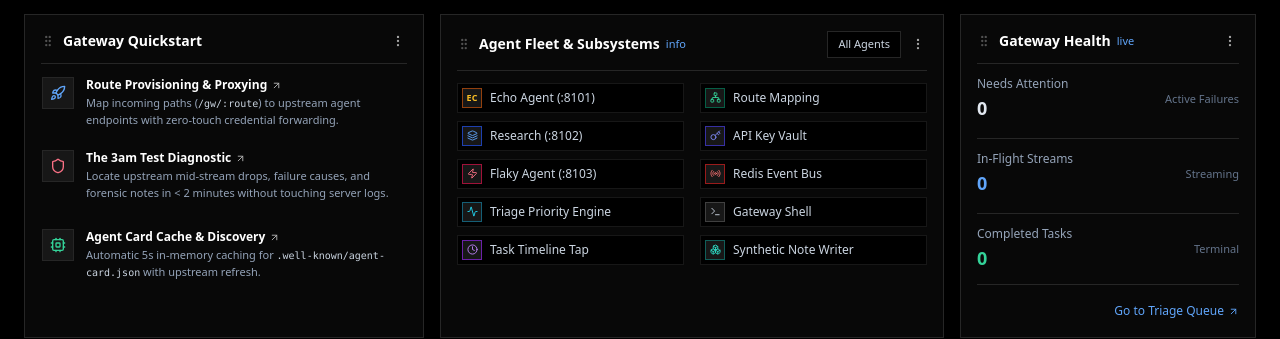
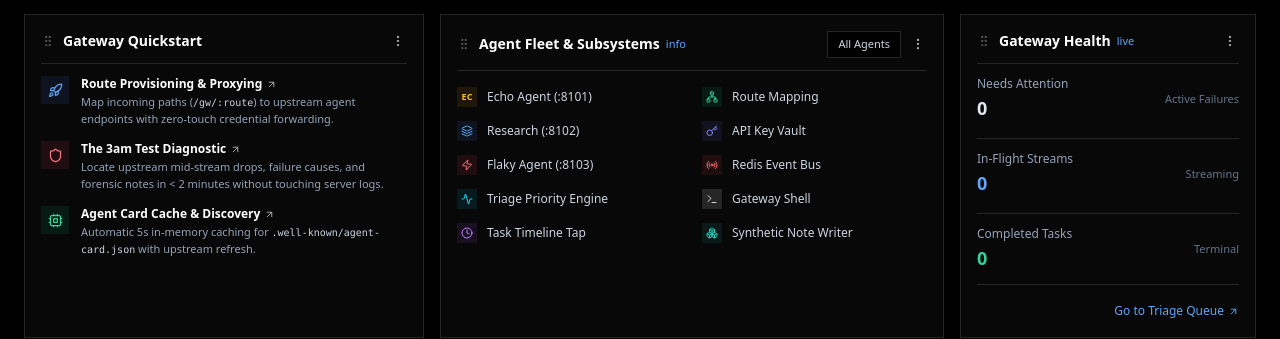
Before and after one commit to Average-Chief/Vorax, a React (Vite) app in the folder dashboard/: page / in a window 1280 px wide. Shown: the part 287-626 px from the top of the page. Built offline with nearby package versions, Linux system fonts and the light colour scheme; no server answers.

Commit message:
style(dashboard): remove bounding boxes from agent fleet and subsystem features

```diff
--- a/dashboard/src/pages/ConsoleHome.tsx
+++ b/dashboard/src/pages/ConsoleHome.tsx
@@ -151,11 +151,11 @@ export function ConsoleHome({
             <div className="space-y-3.5">
               {/* Item 1 */}
               <div
-                className="flex items-start gap-3 group cursor-pointer border border-transparent hover:border-neutral-800 p-1.5 -m-1.5 transition-colors"
+                className="flex items-start gap-3 group cursor-pointer transition-colors"
                 onClick={() => onNavigate('gateway')}
               >
-                <div className="w-8 h-8 bg-neutral-900 border border-neutral-800 flex items-center justify-center text-blue-400 shrink-0">
-                  <Rocket size={16} />
+                <div className="w-7 h-7 bg-blue-500/10 text-blue-400 flex items-center justify-center shrink-0">
+                  <Rocket size={15} />
                 </div>
                 <div className="space-y-0.5">
                   <div className="text-xs font-semibold text-white group-hover:text-blue-400 flex items-center gap-1 transition-colors">
@@ -170,11 +170,11 @@ export function ConsoleHome({
 
               {/* Item 2 */}
               <div
-                className="flex items-start gap-3 group cursor-pointer border border-transparent hover:border-neutral-800 p-1.5 -m-1.5 transition-colors"
+                className="flex items-start gap-3 group cursor-pointer transition-colors"
                 onClick={() => onNavigate('tasks')}
               >
-                <div className="w-8 h-8 bg-neutral-900 border border-neutral-800 flex items-center justify-center text-rose-400 shrink-0">
-                  <Shield size={16} />
+                <div className="w-7 h-7 bg-rose-500/10 text-rose-400 flex items-center justify-center shrink-0">
+                  <Shield size={15} />
                 </div>
                 <div className="space-y-0.5">
                   <div className="text-xs font-semibold text-white group-hover:text-rose-400 flex items-center gap-1 transition-colors">
@@ -189,11 +189,11 @@ export function ConsoleHome({
 
               {/* Item 3 */}
               <div
-                className="flex items-start gap-3 group cursor-pointer border border-transparent hover:border-neutral-800 p-1.5 -m-1.5 transition-colors"
+                className="flex items-start gap-3 group cursor-pointer transition-colors"
                 onClick={() => onNavigate('agents')}
               >
-                <div className="w-8 h-8 bg-neutral-900 border border-neutral-800 flex items-center justify-center text-emerald-400 shrink-0">
-                  <Cpu size={16} />
+                <div className="w-7 h-7 bg-emerald-500/10 text-emerald-400 flex items-center justify-center shrink-0">
+                  <Cpu size={15} />
                 </div>
                 <div className="space-y-0.5">
                   <div className="text-xs font-semibold text-white group-hover:text-emerald-400 flex items-center gap-1 transition-colors">
@@ -209,7 +209,7 @@ export function ConsoleHome({
           </div>
         </div>
 
-        {/* Widget 2: Fleet Agents & Subsystems (col-span-5) */}
+        {/* Widget 2: Fleet Agents & Subsystems (col-span-5) - Clean borderless rows */}
         <div className="lg:col-span-5 bg-[#080808] border border-neutral-800 p-4 flex flex-col justify-between hover:border-neutral-700 transition-colors">
           <div>
             <div className="flex items-center justify-between pb-3 border-b border-neutral-800 mb-3">
@@ -233,111 +233,111 @@ export function ConsoleHome({
               </div>
             </div>
 
-            {/* 2-column Grid of Gateway Agents & Subsystems */}
-            <div className="grid grid-cols-2 gap-x-4 gap-y-2.5 text-xs">
+            {/* 2-column Grid of Gateway Agents & Subsystems - BORDERLESS */}
+            <div className="grid grid-cols-2 gap-x-5 gap-y-2 text-xs">
               {/* Column 1 */}
-              <div className="space-y-2">
+              <div className="space-y-1.5">
                 <button
                   onClick={() => onNavigate('agents')}
-                  className="flex items-center gap-2 text-slate-300 hover:text-white w-full text-left group border border-neutral-900 hover:border-neutral-800 p-1 bg-black"
+                  className="flex items-center gap-2.5 text-slate-300 hover:text-white w-full text-left group py-1 transition-colors"
                 >
-                  <div className="w-5 h-5 bg-neutral-900 border border-amber-800 text-amber-400 flex items-center justify-center font-bold text-[9px]">
+                  <div className="w-5 h-5 bg-amber-500/10 text-amber-400 flex items-center justify-center font-bold text-[9px] shrink-0">
                     EC
                   </div>
-                  <span className="group-hover:underline">Echo Agent (:8101)</span>
+                  <span className="group-hover:underline text-xs truncate">Echo Agent (:8101)</span>
                 </button>
 
                 <button
                   onClick={() => onNavigate('agents')}
-                  className="flex items-center gap-2 text-slate-300 hover:text-white w-full text-left group border border-neutral-900 hover:border-neutral-800 p-1 bg-black"
+                  className="flex items-center gap-2.5 text-slate-300 hover:text-white w-full text-left group py-1 transition-colors"
                 >
-                  <div className="w-5 h-5 bg-neutral-900 border border-blue-800 text-blue-400 flex items-center justify-center text-[10px]">
-                    <Layers size={11} />
+                  <div className="w-5 h-5 bg-blue-500/10 text-blue-400 flex items-center justify-center text-[10px] shrink-0">
+                    <Layers size={12} />
                   </div>
-                  <span className="group-hover:underline">Research (:8102)</span>
+                  <span className="group-hover:underline text-xs truncate">Research (:8102)</span>
                 </button>
 
                 <button
                   onClick={() => onNavigate('agents')}
-                  className="flex items-center gap-2 text-slate-300 hover:text-white w-full text-left group border border-neutral-900 hover:border-neutral-800 p-1 bg-black"
+                  className="flex items-center gap-2.5 text-slate-300 hover:text-white w-full text-left group py-1 transition-colors"
                 >
-                  <div className="w-5 h-5 bg-neutral-900 border border-rose-800 text-rose-400 flex items-center justify-center text-[10px]">
-                    <Zap size={11} />
+                  <div className="w-5 h-5 bg-rose-500/10 text-rose-400 flex items-center justify-center text-[10px] shrink-0">
+                    <Zap size={12} />
                   </div>
-                  <span className="group-hover:underline">Flaky Agent (:8103)</span>
+                  <span className="group-hover:underline text-xs truncate">Flaky Agent (:8103)</span>
                 </button>
 
                 <button
                   onClick={() => onNavigate('tasks')}
-                  className="flex items-center gap-2 text-slate-300 hover:text-white w-full text-left group border border-neutral-900 hover:border-neutral-800 p-1 bg-black"
+                  className="flex items-center gap-2.5 text-slate-300 hover:text-white w-full text-left group py-1 transition-colors"
                 >
-                  <div className="w-5 h-5 bg-neutral-900 border border-cyan-800 text-cyan-400 flex items-center justify-center text-[10px]">
-                    <Activity size={11} />
+                  <div className="w-5 h-5 bg-cyan-500/10 text-cyan-400 flex items-center justify-center text-[10px] shrink-0">
+                    <Activity size={12} />
                   </div>
-                  <span className="group-hover:underline">Triage Priority Engine</span>
+                  <span className="group-hover:underline text-xs truncate">Triage Priority Engine</span>
                 </button>
 
                 <button
                   onClick={() => onNavigate('tasks')}
-                  className="flex items-center gap-2 text-slate-300 hover:text-white w-full text-left group border border-neutral-900 hover:border-neutral-800 p-1 bg-black"
+                  className="flex items-center gap-2.5 text-slate-300 hover:text-white w-full text-left group py-1 transition-colors"
                 >
-                  <div className="w-5 h-5 bg-neutral-900 border border-purple-800 text-purple-400 flex items-center justify-center text-[10px]">
-                    <Clock size={11} />
+                  <div className="w-5 h-5 bg-purple-500/10 text-purple-400 flex items-center justify-center text-[10px] shrink-0">
+                    <Clock size={12} />
                   </div>
-                  <span className="group-hover:underline">Task Timeline Tap</span>
+                  <span className="group-hover:underline text-xs truncate">Task Timeline Tap</span>
                 </button>
               </div>
 
               {/* Column 2 */}
-              <div className="space-y-2">
+              <div className="space-y-1.5">
                 <button
                   onClick={() => onNavigate('gateway')}
-                  className="flex items-center gap-2 text-slate-300 hover:text-white w-full text-left group border border-neutral-900 hover:border-neutral-800 p-1 bg-black"
+                  className="flex items-center gap-2.5 text-slate-300 hover:text-white w-full text-left group py-1 transition-colors"
                 >
-                  <div className="w-5 h-5 bg-neutral-900 border border-emerald-800 text-emerald-400 flex items-center justify-center text-[10px]">
-                    <Network size={11} />
+                  <div className="w-5 h-5 bg-emerald-500/10 text-emerald-400 flex items-center justify-center text-[10px] shrink-0">
+                    <Network size={12} />
                   </div>
-                  <span className="group-hover:underline">Route Mapping</span>
+                  <span className="group-hover:underline text-xs truncate">Route Mapping</span>
                 </button>
 
                 <button
                   onClick={() => onNavigate('gateway')}
-                  className="flex items-center gap-2 text-slate-300 hover:text-white w-full text-left group border border-neutral-900 hover:border-neutral-800 p-1 bg-black"
+                  className="flex items-center gap-2.5 text-slate-300 hover:text-white w-full text-left group py-1 transition-colors"
                 >
-                  <div className="w-5 h-5 bg-neutral-900 border border-indigo-800 text-indigo-400 flex items-center justify-center text-[10px]">
-                    <Key size={11} />
+                  <div className="w-5 h-5 bg-indigo-500/10 text-indigo-400 flex items-center justify-center text-[10px] shrink-0">
+                    <Key size={12} />
                   </div>
-                  <span className="group-hover:underline">API Key Vault</span>
+                  <span className="group-hover:underline text-xs truncate">API Key Vault</span>
                 </button>
 
                 <button
                   onClick={() => onNavigate('tasks')}
-                  className="flex items-center gap-2 text-slate-300 hover:text-white w-full text-left group border border-neutral-900 hover:border-neutral-800 p-1 bg-black"
+                  className="flex items-center gap-2.5 text-slate-300 hover:text-white w-full text-left group py-1 transition-colors"
                 >
-                  <div className="w-5 h-5 bg-neutral-900 border border-red-800 text-red-400 flex items-center justify-center text-[10px]">
-                    <Radio size={11} />
+                  <div className="w-5 h-5 bg-red-500/10 text-red-400 flex items-center justify-center text-[10px] shrink-0">
+                    <Radio size={12} />
                   </div>
-                  <span className="group-hover:underline">Redis Event Bus</span>
+                  <span className="group-hover:underline text-xs truncate">Redis Event Bus</span>
                 </button>
 
                 <button
                   onClick={onOpenCli}
-                  className="flex items-center gap-2 text-slate-300 hover:text-white w-full text-left group border border-neutral-900 hover:border-neutral-800 p-1 bg-black"
+                  className="flex items-center gap-2.5 text-slate-300 hover:text-white w-full text-left group py-1 transition-colors"
                 >
-                  <div className="w-5 h-5 bg-neutral-900 border border-neutral-700 text-slate-300 flex items-center justify-center text-[10px]">
-                    <Terminal size={11} />
+                  <div className="w-5 h-5 bg-neutral-800 text-neutral-300 flex items-center justify-center text-[10px] shrink-0">
+                    <Terminal size={12} />
                   </div>
-                  <span className="group-hover:underline">Gateway Shell</span>
+                  <span className="group-hover:underline text-xs truncate">Gateway Shell</span>
                 </button>
 
                 <button
                   onClick={() => onNavigate('gateway')}
-                  className="flex items-center gap-2 text-slate-300 hover:text-white w-full text-left group border border-neutral-900 hover:border-neutral-800 p-1 bg-black"
+                  className="flex items-center gap-2.5 text-slate-300 hover:text-white w-full text-left group py-1 transition-colors"
                 >
-                  <div className="w-5 h-5 bg-neutral-900 border border-teal-800 text-teal-400 flex items-center justify-center text-[10px]">
-                    <Boxes size={11} />
+                  <div className="w-5 h-5 bg-teal-500/10 text-teal-400 flex items-center justify-center text-[10px] shrink-0">
+                    <Boxes size={12} />
                   </div>
-                  <span className="group-hover:underline">Synthetic Note Writer</span>
+                  <span className="group-hover:underline text-xs truncate">Synthetic Note Writer</span>
                 </button>
               </div>
             </div>
@@ -584,8 +584,8 @@ export function ConsoleHome({
               </button>
             </div>
 
-            {/* Tasks List */}
-            <div className="space-y-2 max-h-52 overflow-y-auto pr-1">
+            {/* Tasks List - Clean borderless rows with subtle divider */}
+            <div className="space-y-1 max-h-52 overflow-y-auto pr-1">
               {displayedTasks.length === 0 ? (
                 <div className="py-8 text-center text-xs text-slate-500">
                   No tasks matching the selected filter.
@@ -595,7 +595,7 @@ export function ConsoleHome({
                   <div
                     key={t.id}
                     onClick={() => onSelectTask(t.id)}
-                    className="flex items-center justify-between p-2.5 bg-black hover:bg-neutral-900 border border-neutral-800/80 hover:border-neutral-700 cursor-pointer transition-colors group"
+                    className="flex items-center justify-between py-2 px-1 hover:bg-neutral-900/60 border-b border-neutral-900/80 cursor-pointer transition-colors group"
                   >
                     <div className="flex items-center gap-2.5 overflow-hidden">
                       <StateChip state={t.current_state} />
```
